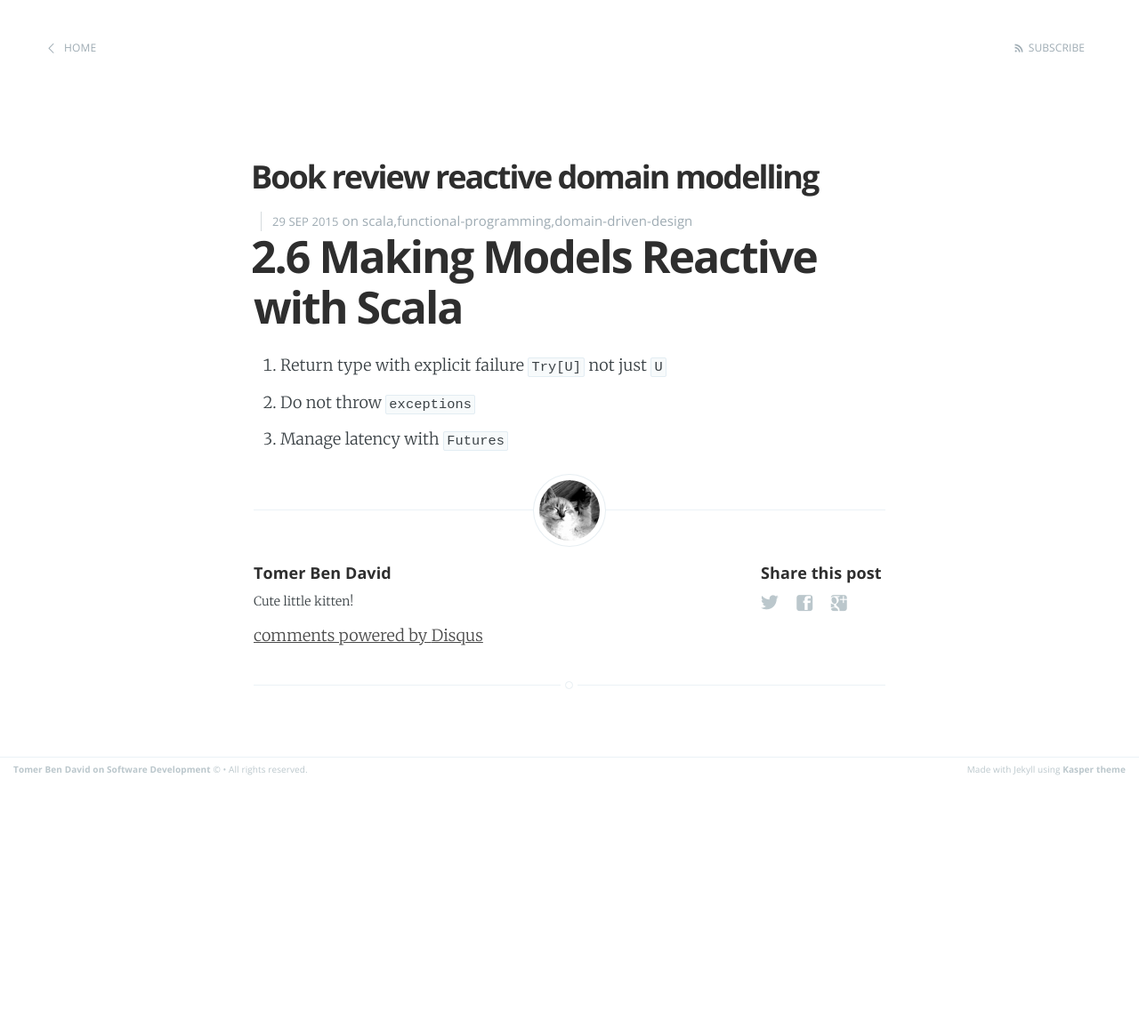
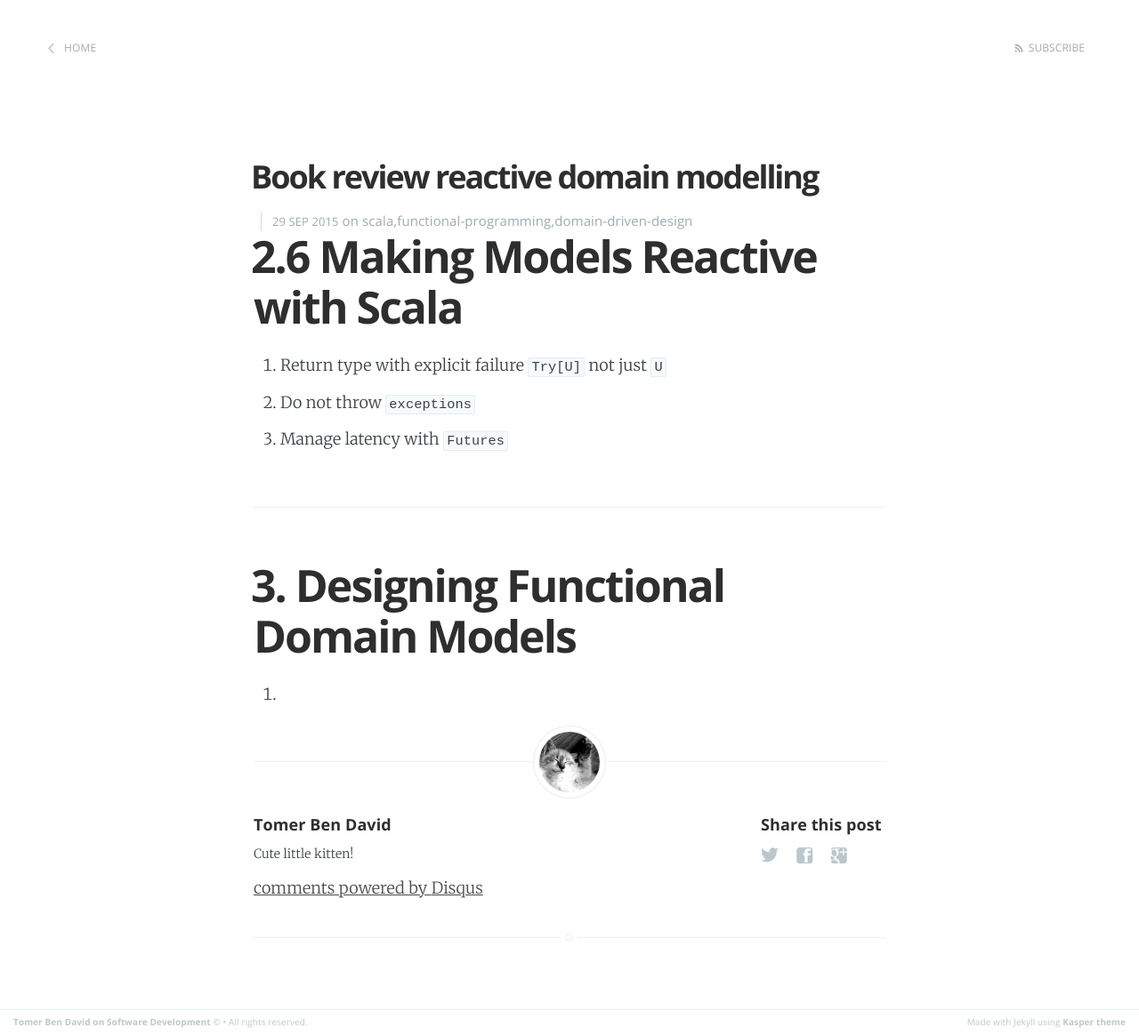
Before and after one commit to tomer-ben-david/tomer-ben-david.github.io.jekyll, a Jekyll site: the page built from _posts/2015-09-25-book-review-summary-reactive-domain-modelling.markdown, in a window 1280 px wide. Shown: the whole page at 89% size. Built offline with Jekyll 4.4.1, drawn with Linux system fonts in a browser that asks for light colours; Markdown is read by kramdown in place of the engine named in the settings; comment, search, counter and statistics services are not loaded; before the commit the page ends 900 px from its top, so only the background shows below that.

Commit message:
+Book review reactive domain modelling

```diff
--- a/_posts/2015-09-25-book-review-summary-reactive-domain-modelling.markdown
+++ b/_posts/2015-09-25-book-review-summary-reactive-domain-modelling.markdown
@@ -6,6 +6,12 @@ categories: scala,functional-programming,domain-driven-design
 comments: true
 ---
 # 2.6 Making Models Reactive with Scala
+
 1. Return type with explicit failure `Try[U]` not just `U`
 1. Do not throw `exceptions`
 1. Manage latency with `Futures`
+
+---
+
+# 3. Designing Functional Domain Models
+1.
```
